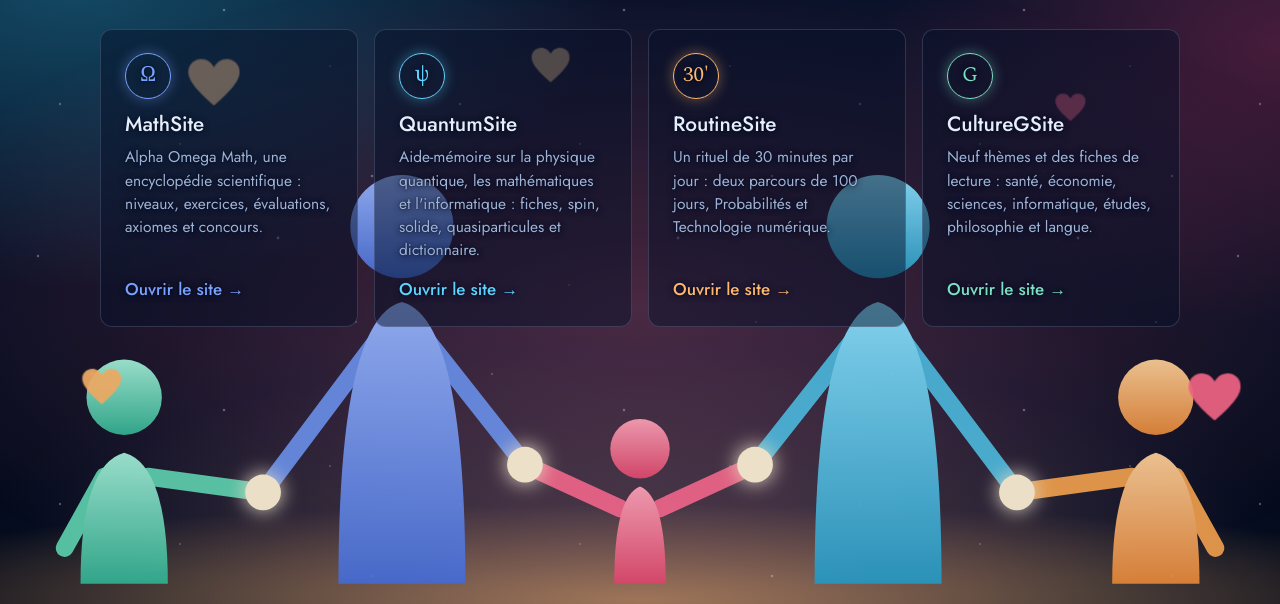
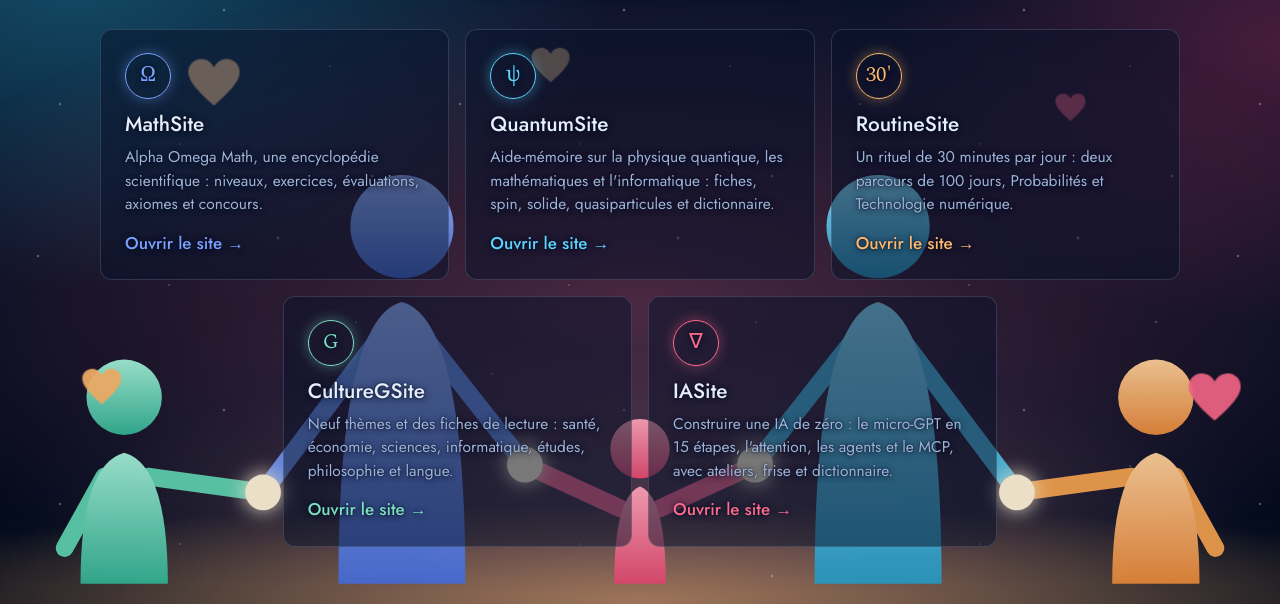
Before and after one commit to famzak/famzak.github.io, a plain HTML site: page index.html in a window 1280 px wide. Shown: the part 196-800 px from the top of the page. Drawn offline with nearby package versions, Linux system fonts and the light colour scheme.

Commit message:
Ajout d'IASite au portail
Cinquième carte (pastille ∇, couleur rose) vers
https://mikhub-dev.github.io/IASite/. La grille passe à 3 + 2 cartes
centrées sur grand écran et centre la dernière carte en 2 colonnes.
README mis à jour.

Co-Authored-By: Claude Opus 5.5 <noreply@anthropic.com>
Claude-Session: https://claude.ai/code/session_013S1ZNRDP3igDXRg4e18GgJ

```diff
--- a/index.html
+++ b/index.html
@@ -120,6 +120,12 @@
         <p>Neuf thèmes et des fiches de lecture : santé, économie, sciences, informatique, études, philosophie et langue.</p>
         <span class="aller">Ouvrir le site →</span>
       </a>
+      <a class="carte ia" href="https://mikhub-dev.github.io/IASite/">
+        <span class="pastille" aria-hidden="true">∇</span>
+        <h2>IASite</h2>
+        <p>Construire une IA de zéro : le micro-GPT en 15 étapes, l'attention, les agents et le MCP, avec ateliers, frise et dictionnaire.</p>
+        <span class="aller">Ouvrir le site →</span>
+      </a>
     </section>
   </main>
 
--- a/style.css
+++ b/style.css
@@ -1,4 +1,4 @@
-/* FamZakSites — même identité que QuantumSite, MathSite et CultureGSite :
+/* FamZakSites — même identité que QuantumSite, MathSite, CultureGSite et IASite :
    fond nuit étoilé, en-tête fixe flou, cartes en verre, Jost et Spectral,
    bleu #7aa2ff, cyan #5fd4ff, menthe #7ee0c3, orange #ffb86b, rose #ff6b8b. */
 :root {
@@ -87,7 +87,13 @@ main {
 /* Cartes en verre */
 .grille { display: grid; gap: 1rem; grid-template-columns: 1fr; }
 @media (min-width: 700px)  { .grille { grid-template-columns: repeat(2, 1fr); } }
-@media (min-width: 1000px) { .grille { grid-template-columns: repeat(4, 1fr); } }
+/* 5 sites : 2 colonnes (la dernière carte centrée), puis 3 + 2 centrées sur grand écran */
+@media (min-width: 700px) and (max-width: 999px) { .carte:last-child:nth-child(odd) { grid-column: 1 / -1; justify-self: center; width: calc(50% - .5rem); } }
+@media (min-width: 1000px) {
+  .grille { grid-template-columns: repeat(6, 1fr); }
+  .carte { grid-column: span 2; }
+  .carte:nth-child(4) { grid-column: 2 / span 2; }
+}
 
 .carte {
   --tc: var(--bleu);
@@ -106,6 +112,7 @@ main {
 .carte.quantum { --tc: var(--cyan); }
 .carte.routine { --tc: var(--orange); }
 .carte.culture { --tc: var(--menthe); }
+.carte.ia      { --tc: var(--rose); }
 
 .pastille {
   display: inline-grid; place-items: center;
```
Also changed, not shown: 1 other file.
